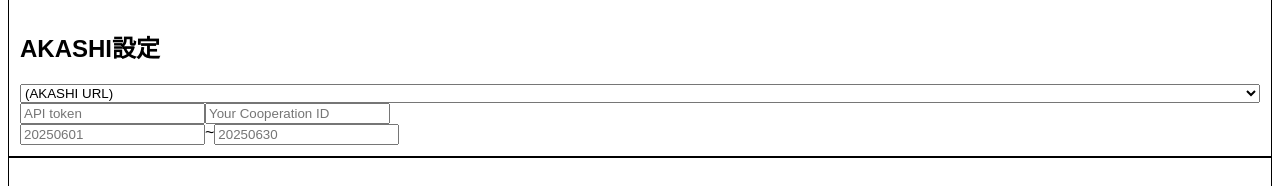
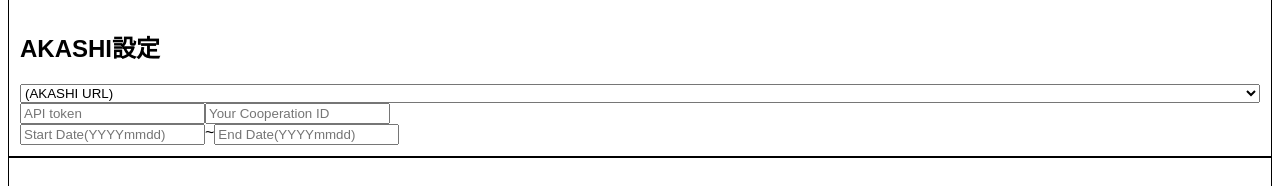
Before and after one commit to mjusui/akashic-record, a browser extension: page side_panel/index.html in a window 1280 px wide. Shown: the part 132-318 px from the top of the page. Drawn offline with Linux system fonts and the light colour scheme.

Commit message:
change placeholder

```diff
--- a/side_panel/index.html
+++ b/side_panel/index.html
@@ -47,10 +47,10 @@
             data-cmd='change/save-value'></input>
         </div>
         <div class='row'>
-          <input id='input-start' type='text' name='start date' placeholder='20250601'
+          <input id='input-start' type='text' name='start date' placeholder='Start Date(YYYYmmdd)'
             data-cmd='change/save-value'></input>
           <div> ~ </div>
-          <input id='input-end' type='text' name='end date' placeholder='20250630'
+          <input id='input-end' type='text' name='end date' placeholder='End Date(YYYYmmdd)'
             data-cmd='change/save-value'></input>
         </div>
       </div>
```
